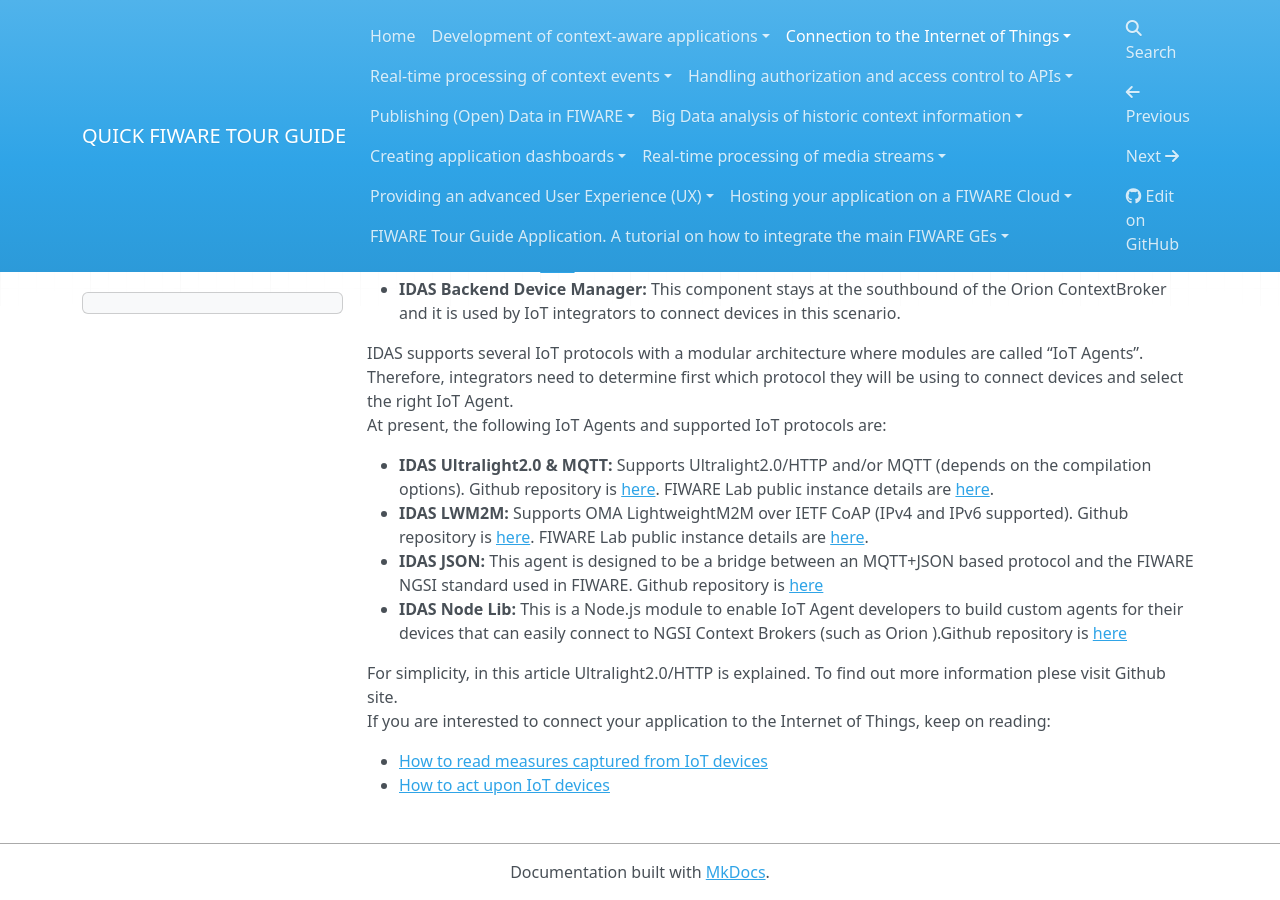
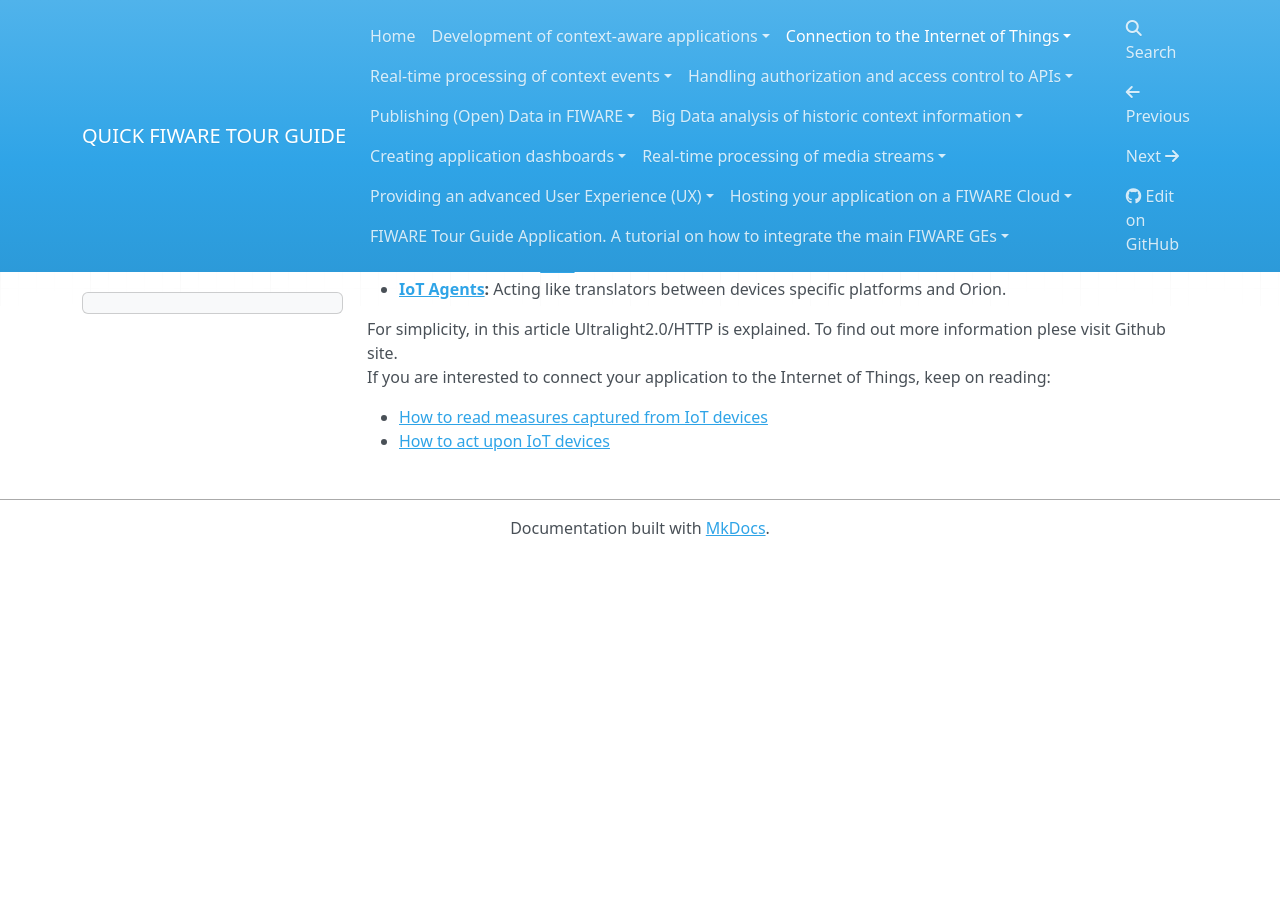
Before and after one commit to FIWARE-Ops/docs.TourGuide, an MkDocs documentation site: the page built from doc/connection-to-the-internet-of-things/introduction.md, in a window 1280 px wide and 900 px high, scrolled down 1063 px. Built offline with MkDocs 1.6.1, drawn with Linux system fonts in a browser that asks for light colours; nearby versions of some CDN libraries; comment, search, counter and statistics services are not loaded; old or Windows-style settings are respelled for this version of MkDocs; after the commit the page ends 1619 px from its top, so only the background shows below that.

Commit message:
Update introduction.md

```diff
--- a/doc/connection-to-the-internet-of-things/introduction.md
+++ b/doc/connection-to-the-internet-of-things/introduction.md
@@ -33,32 +33,10 @@ implementations:
     devices by updating command-related attributes, providing they have
     access rights for that operation.
     You can see the lastest version [here](https://github.com/Fiware/context.Orion/tree/release/1.7.0)
--   **IDAS Backend Device Manager:** This component stays at the
-    southbound of the Orion ContextBroker and it is used by IoT
-    integrators to connect devices in this scenario.
-
-IDAS supports several IoT protocols with a modular architecture where
-modules are called “IoT Agents”. Therefore, integrators need to
-determine first which protocol they will be using to connect devices and
-select the right IoT Agent.
- At present, the following IoT Agents and supported IoT protocols are:
-
--   **IDAS Ultralight2.0 & MQTT:** Supports Ultralight2.0/HTTP and/or
-    MQTT (depends on the compilation options). Github repository is
-    [here](https://github.com/Fiware/iot.IoTagent-UL).
-    FIWARE Lab public instance details are
-    [here](http://catalogue.fiware.org/enablers/backend-device-management-idas/instances).
--   **IDAS LWM2M:** Supports OMA LightweightM2M over IETF CoAP (IPv4 and
-    IPv6 supported). Github repository is
-    [here](https://github.com/Fiware/iot.IoTagent-LWM2M).
-    FIWARE Lab public instance details are
-    [here](http://catalogue.fiware.org/enablers/backend-device-management-idas/instances).
--   **IDAS JSON:** This agent is designed to be a bridge between an MQTT+JSON based protocol and the FIWARE NGSI standard used in           FIWARE. Github repository is [here](https://github.com/Fiware/iot.IoTagent-JSON)
--   **IDAS Node Lib:** This is a Node.js module to enable IoT Agent developers to build custom agents for their devices that can easily     connect to NGSI Context Brokers (such as Orion ).Github repository is [here](https://github.com/Fiware/iot.IoTagent-node-lib)
+-   **[IoT Agents](https://github.com/Fiware?utf8=%E2%9C%93&q=IoTAgent):** Acting like translators between devices specific platforms       and Orion.
 
 For simplicity, in this article Ultralight2.0/HTTP is explained. To find out more information plese visit Github site.
- If you are interested to connect your application to the Internet of
-Things, keep on reading:
+If you are interested to connect your application to the Internet of Things, keep on reading:
 
 -   [How to read measures captured from IoT
     devices](/connection-to-the-internet-of-things/how-to-read-measures-captured-from-iot-devices/)
```
